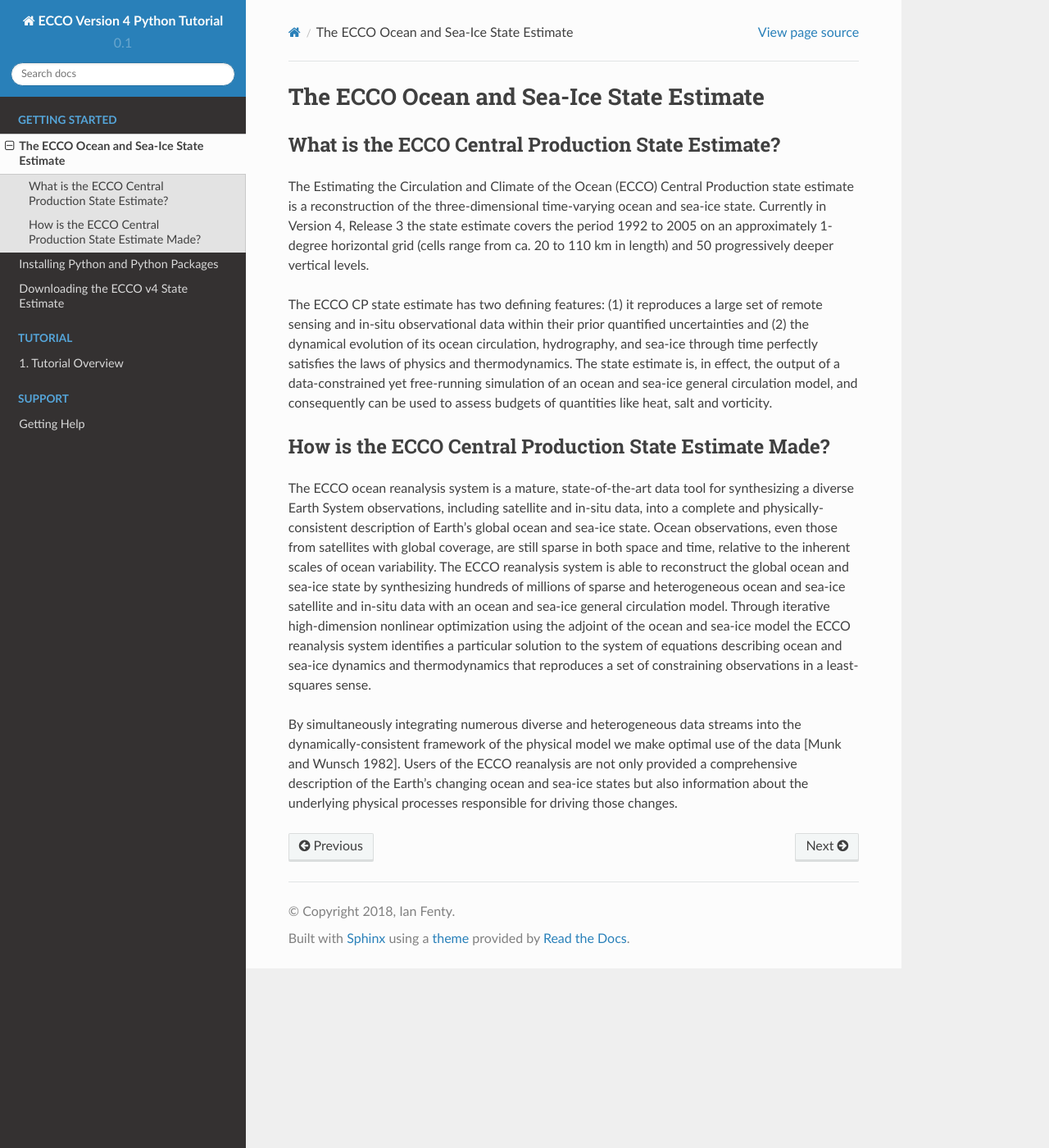
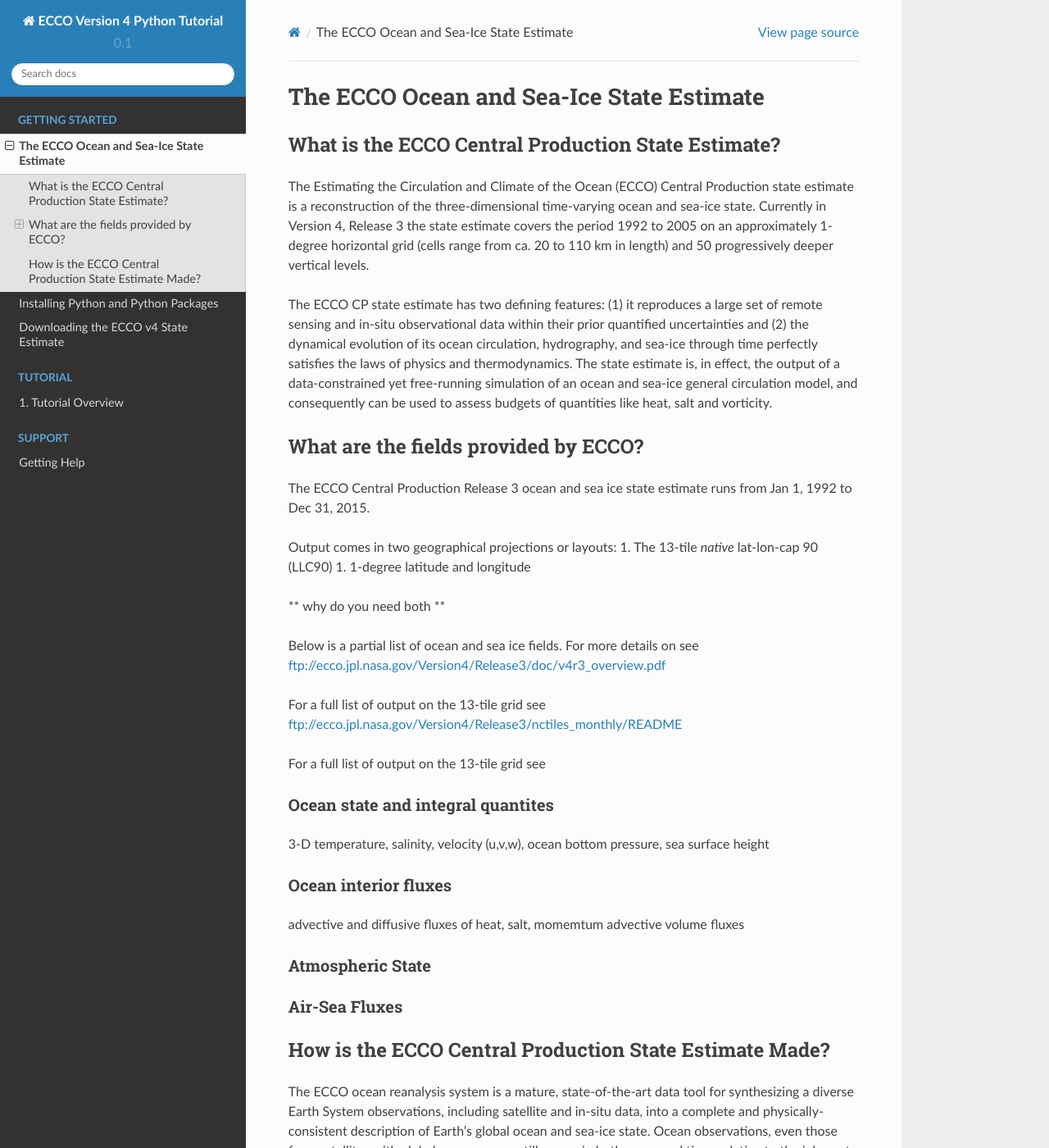
Before and after one commit to ECCO-GROUP/ECCO-v4-Python-Tutorial, a Sphinx documentation site: the page built from doc/intro.rst, in a window 1280 px wide and 1400 px high. Shown: the whole window at 82% size. Built offline with Sphinx 7.4.7 and the Read the Docs theme 2.0.0, drawn with Linux system fonts in a browser that asks for light colours; formulas are drawn with MathJax 3.

Commit message:
Update intro.rst

```diff
--- a/doc/intro.rst
+++ b/doc/intro.rst
@@ -9,6 +9,49 @@
 The ECCO CP state estimate has two defining features: (1) it reproduces a large set of remote sensing and in-situ observational data within their prior quantified uncertainties and (2) the dynamical evolution of its ocean circulation, hydrography, and sea-ice through time perfectly satisfies the laws of physics and thermodynamics.  The state estimate is, in effect, the output of a data-constrained yet free-running simulation of an ocean and sea-ice general circulation model, and consequently can be used to assess budgets of quantities like heat, salt and vorticity.
 
 
+What are the fields provided by ECCO?
+-------------------------------------
+
+The ECCO Central Production Release 3 ocean and sea ice state estimate runs from Jan 1, 1992 to Dec 31, 2015.
+
+Output comes in two geographical projections or layouts:
+1. The 13-tile *native* lat-lon-cap 90 (LLC90)
+1. 1-degree latitude and longitude
+
+** why do you need both **
+
+Below is a partial list of ocean and sea ice fields.  For more details on see
+ftp://ecco.jpl.nasa.gov/Version4/Release3/doc/v4r3_overview.pdf
+
+For a full list of output on the 13-tile grid see
+ftp://ecco.jpl.nasa.gov/Version4/Release3/nctiles_monthly/README
+
+For a full list of output on the 13-tile grid see
+
+
+Ocean state and integral quantites
+~~~~~~~~~~~~~~~~~~~~~~~~~~~~~~~~~~
+
+3-D temperature, salinity, velocity (u,v,w), ocean bottom pressure, sea surface height
+
+Ocean interior fluxes
+~~~~~~~~~~~~~~~~~~~~~
+advective and diffusive fluxes of heat, salt, momemtum
+advective volume fluxes
+
+Atmospheric State
+~~~~~~~~~~~~~~~~~
+
+
+
+Air-Sea Fluxes
+~~~~~~~~~~~~~~
+
+
+
+
+
+
 How is the ECCO Central Production State Estimate Made?
 -------------------------------------------------------
 
```
